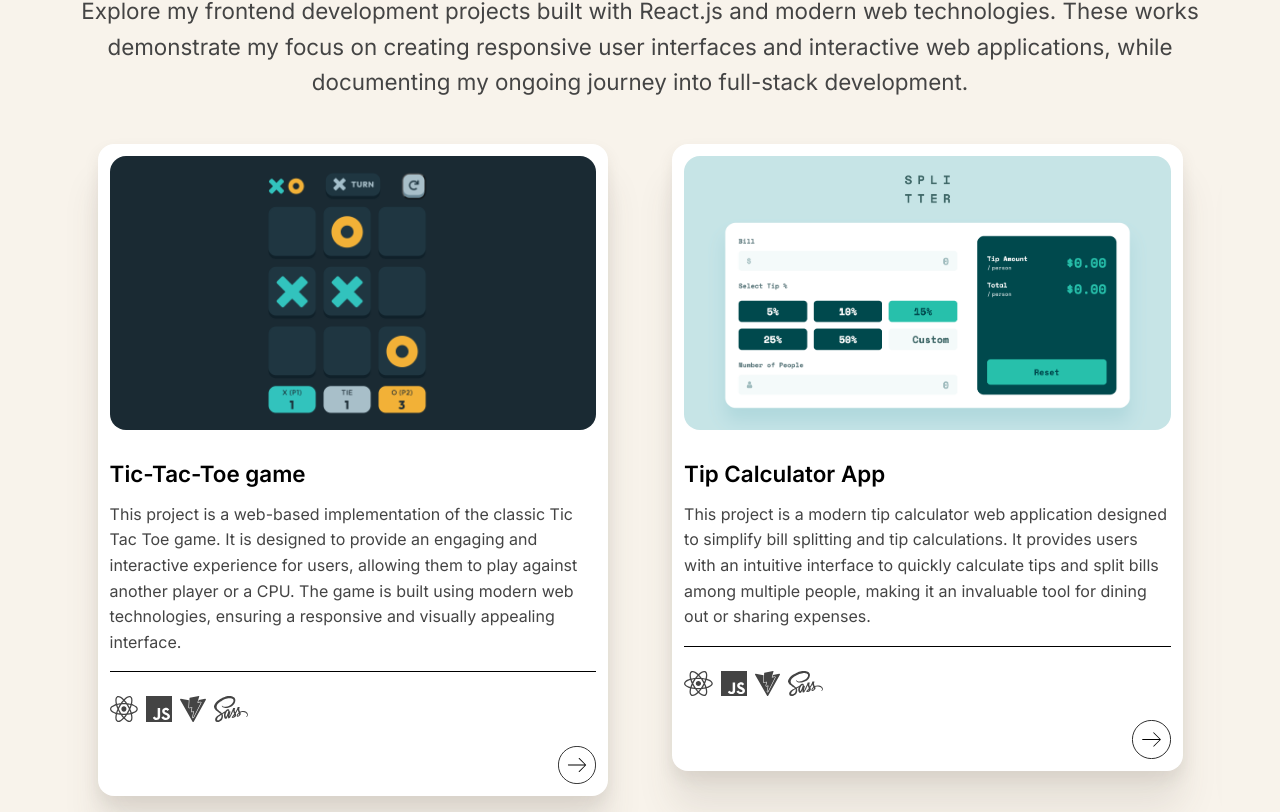
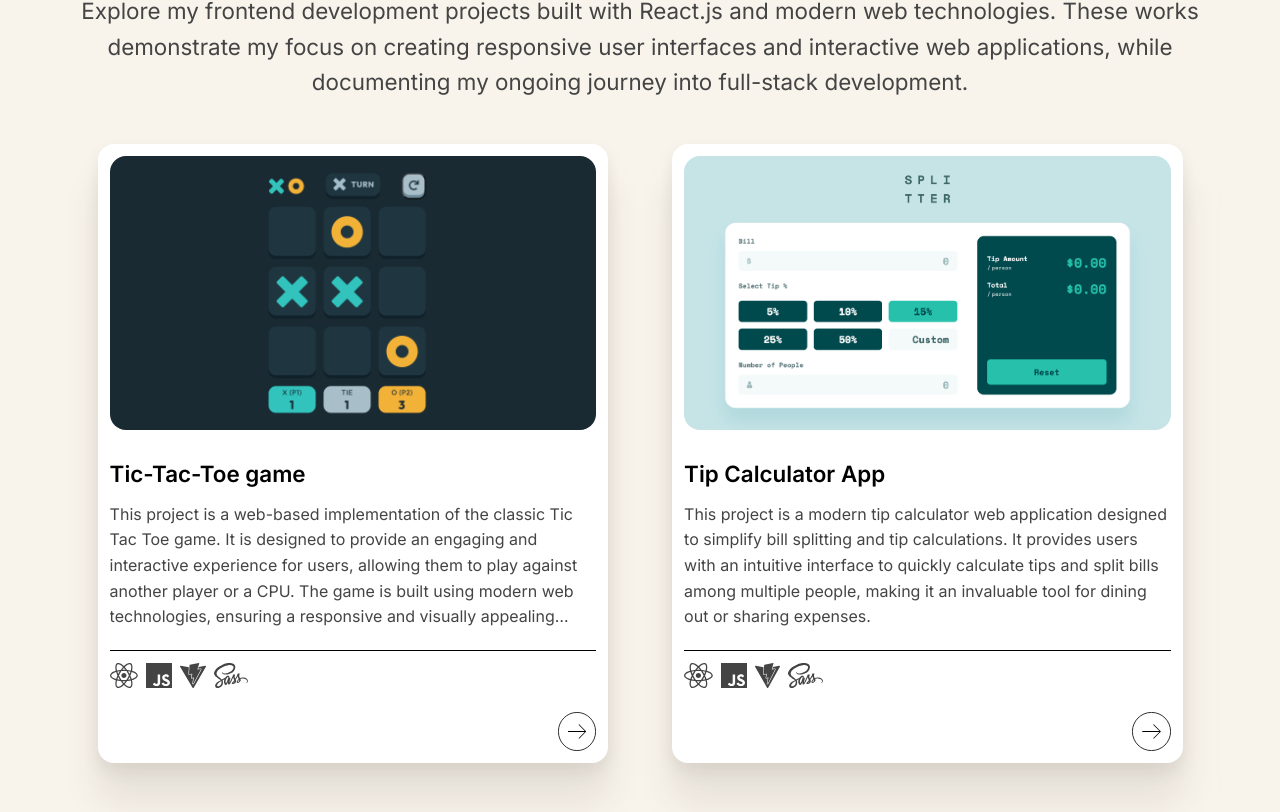
Before and after one commit to eburza/portfolio-emilia-burza, a React (Vite) app: page / in a window 1280 px wide. Shown: the part 2828-3640 px from the top of the page. Built offline with nearby package versions, Linux system fonts and the light colour scheme.

Commit message:
Change project preview text styling preferences
Add truncated text with expansion functionality

```diff
--- a/src/components/ProjectListElement.jsx
+++ b/src/components/ProjectListElement.jsx
@@ -1,8 +1,17 @@
+import { useState } from 'react'
 import { Link } from 'react-router-dom'
 import ProjectListTechElements from './ProjectListTechElements'
 import ArrowButton from '../assets/arrow-button.svg'
 
 export default function ProjectListElement({id, name, image, imageAlt, description, tags}) {
+    const [isExpanded, setIsExpanded] = useState(false)
+
+    const handleDescriptionClick = (e) => {
+        e.preventDefault()
+        e.stopPropagation()
+        setIsExpanded(!isExpanded)
+      }
+
     return(
         <Link to={`/project/${id}`}>
             <div className='project-preview'>
@@ -10,11 +19,24 @@ export default function ProjectListElement({id, name, image, imageAlt, descripti
                     <img src={image} alt={imageAlt} className='project-preview-img'/>
                 </div>
                 <h2 className='heading-s'>{name}</h2>
-                <p className='text-paragraph-s project-preview-summary'>{description}</p>
-                <ProjectListTechElements
-                    projectTgas={tags}
-                />
-                    <button className='project-preview-button'><img src={ArrowButton} className='project-preview-button-img'/></button>
+                <div
+                className={`project-preview-summary ${isExpanded ? 'expanded' : ''}`}
+                onClick={handleDescriptionClick}
+                role="button"
+                tabIndex={0}
+                >
+                    <p className="text-paragraph-s">
+                        {description}
+                    </p>
+                </div>
+                <div className='tech-tags-container'>
+                    <ProjectListTechElements
+                        projectTgas={tags}
+                    />
+                </div>
+                <button className='project-preview-button'>
+                    <img src={ArrowButton} className='project-preview-button-img'/>
+                </button>
             </div>
         </Link>
     )
--- a/src/css/components/projects.scss
+++ b/src/css/components/projects.scss
@@ -50,6 +50,7 @@
     background-color: $white;
     border-radius: 1rem;
     padding: 1rem;
+    min-height: 100%;
     box-shadow: 0px 12px 24px 0px rgba(75, 68, 57, 0.10),
                 0px 48px 48px 0px rgba(75, 68, 57, 0.10);
 
@@ -57,6 +58,15 @@
 
     &:hover {
         transform: translateY(-5px);
+    }
+
+    .swiper-slide {
+        height: auto;
+
+        > a {
+            height: 100%;
+            display: block;
+        }
     }
 }
 
@@ -78,11 +88,48 @@
       object-fit: cover;
       object-position: center;
     }
-  }
+}
 
 .project-preview-summary {
-    padding-bottom: 1rem;
-    border-bottom: 1px solid $black;
+    padding-bottom: 0.5rem;
+    position: relative;
+    cursor: pointer;
+
+    p {
+      margin: 0;
+    }
+
+    &:not(.expanded) {
+        p {
+            display: -webkit-box;
+            -webkit-box-orient: vertical;
+            -webkit-line-clamp: 5;
+            overflow: hidden;
+        }
+
+        // &::after {
+        //     content: '...';
+        //     position: absolute;
+        //     bottom: 0.5rem;
+        //     right: 0;
+        //     background: $white;
+        //     padding-left: 0.5rem;
+        // }
+    }
+
+    &.expanded {
+        p {
+            display: block;
+        }
+    }
+
+    &:hover {
+        color: $grey-dark;
+    }
+}
+
+.tech-tags-container {
+    border-top: 1px solid $black;
 }
 
 .project-tags-img {
--- a/src/css/styles.css
+++ b/src/css/styles.css
@@ -1071,11 +1071,19 @@ body {
   background-color: #fff;
   border-radius: 1rem;
   padding: 1rem;
+  min-height: 100%;
   box-shadow: 0px 12px 24px 0px rgba(75, 68, 57, 0.1), 0px 48px 48px 0px rgba(75, 68, 57, 0.1);
   transition: transform 0.3s ease;
 }
 .project-preview:hover {
   transform: translateY(-5px);
+}
+.project-preview .swiper-slide {
+  height: auto;
+}
+.project-preview .swiper-slide > a {
+  height: 100%;
+  display: block;
 }
 
 .project-preview-img-container {
@@ -1098,8 +1106,28 @@ body {
 }
 
 .project-preview-summary {
-  padding-bottom: 1rem;
-  border-bottom: 1px solid #000;
+  padding-bottom: 0.5rem;
+  position: relative;
+  cursor: pointer;
+}
+.project-preview-summary p {
+  margin: 0;
+}
+.project-preview-summary:not(.expanded) p {
+  display: -webkit-box;
+  -webkit-box-orient: vertical;
+  -webkit-line-clamp: 5;
+  overflow: hidden;
+}
+.project-preview-summary.expanded p {
+  display: block;
+}
+.project-preview-summary:hover {
+  color: #444444;
+}
+
+.tech-tags-container {
+  border-top: 1px solid #000;
 }
 
 .project-tags-img {
```
Also changed, not shown: 1 other file (tests, documents, lock files or other folders).
